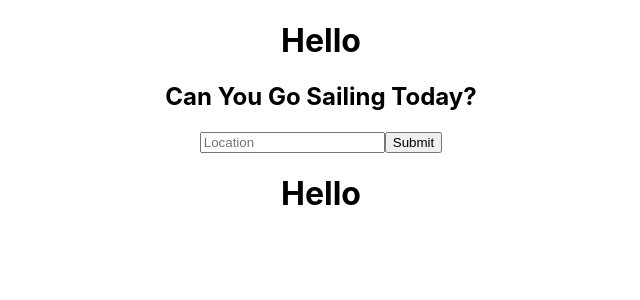
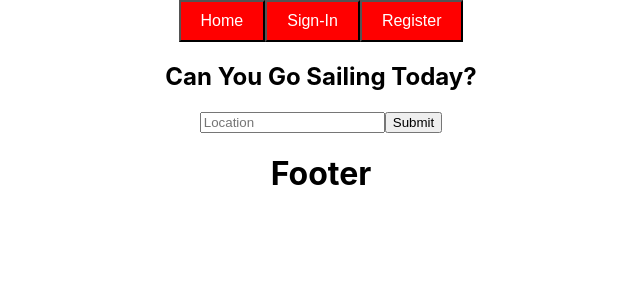
Before and after one commit to ellenell/ocean-app-frontend, a React (Create React App) app: page /sailing-weather in a window 1280 px wide. Shown: the top 300 px of the page, without its empty margins (319-959 px from the left). Built offline with nearby package versions, Linux system fonts and the light colour scheme.

Commit message:
created header and footer

```diff
--- a/src/components/Footer.js
+++ b/src/components/Footer.js
@@ -4,7 +4,7 @@ import React from 'react'
 const Footer = () => {
   return (
     <div className="Header">
-      <h1>Hello</h1>
+      <h1>Footer</h1>
 
     </div>
   );
--- a/src/components/Header.js
+++ b/src/components/Header.js
@@ -1,11 +1,27 @@
 import React from 'react'
+import { Link, Router } from 'react-router-dom';
 
+const buttonStyle = {
+  backgroundColor: 'red',
+  color: 'white',
+  padding: '10px 20px',
+  fontSize: '16px',
+}
 
 const Header = () => {
   return (
-    <div className="Header">
-      <h1>Hello</h1>
-
+<div className="homepage">
+      <div>
+        <Link to="/">
+          <button style={buttonStyle}>Home</button>
+        </Link>
+        <Link to="/signin">
+          <button style={buttonStyle}>Sign-In</button>
+        </Link>
+        <Link to="/register">
+          <button style={buttonStyle}>Register</button>
+        </Link>
+      </div>
     </div>
   );
 }
```
